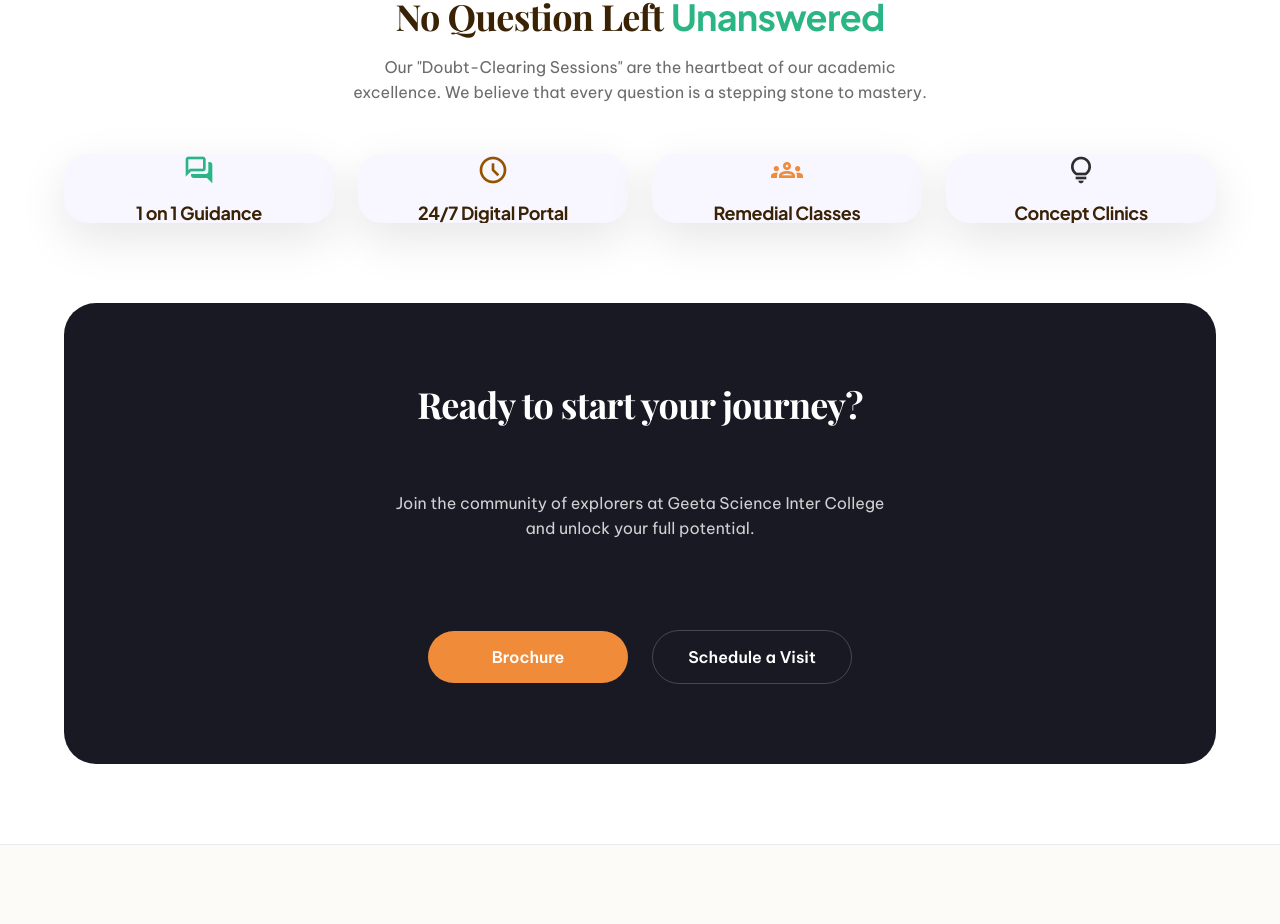
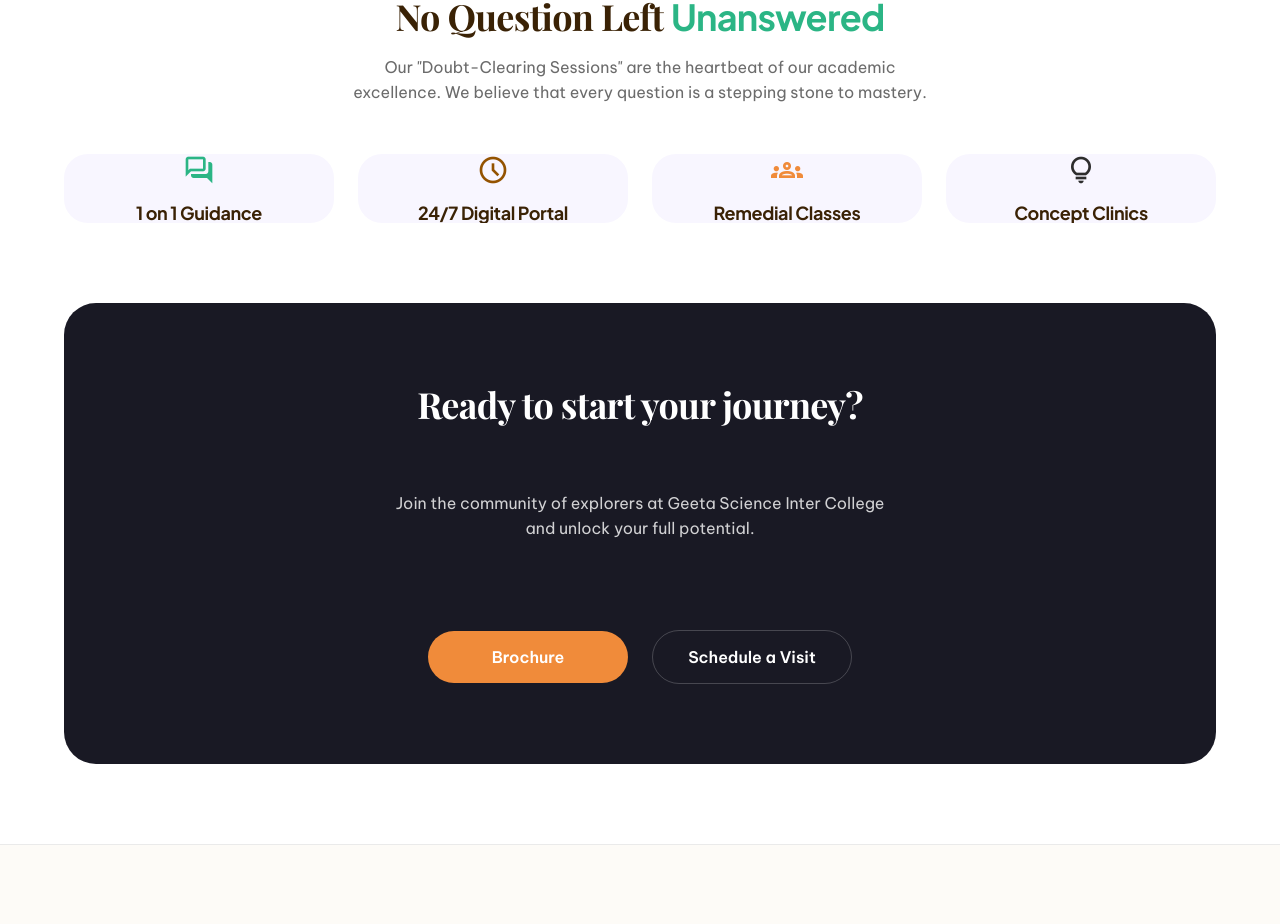
Before and after one commit to Subhampas1/geetascienceintercollege, a React (Vite) app: page /academics in a window 1280 px wide. Shown: the part 1943-2867 px from the top of the page. Built offline with nearby package versions, Linux system fonts and the light colour scheme; a web font is replaced by a local one.

Commit message:
Remove drop shadow from feature masonry cards in Academics

```diff
--- a/src/pages/Academics.css
+++ b/src/pages/Academics.css
@@ -284,6 +284,14 @@
   align-items: center;
 }
 
+.masonry-card {
+  box-shadow: none !important;
+}
+
+.masonry-card:hover {
+  box-shadow: none !important;
+}
+
 .academics-cta-btn {
   width: 200px;
 }
```
